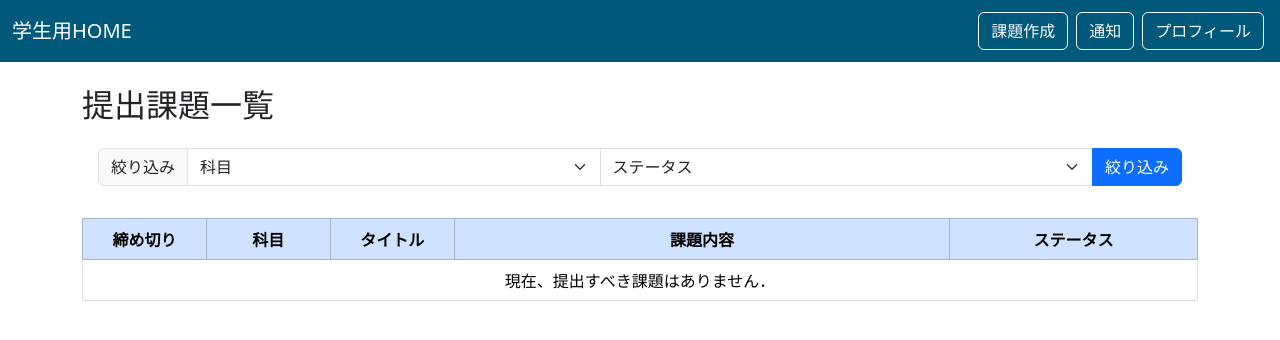
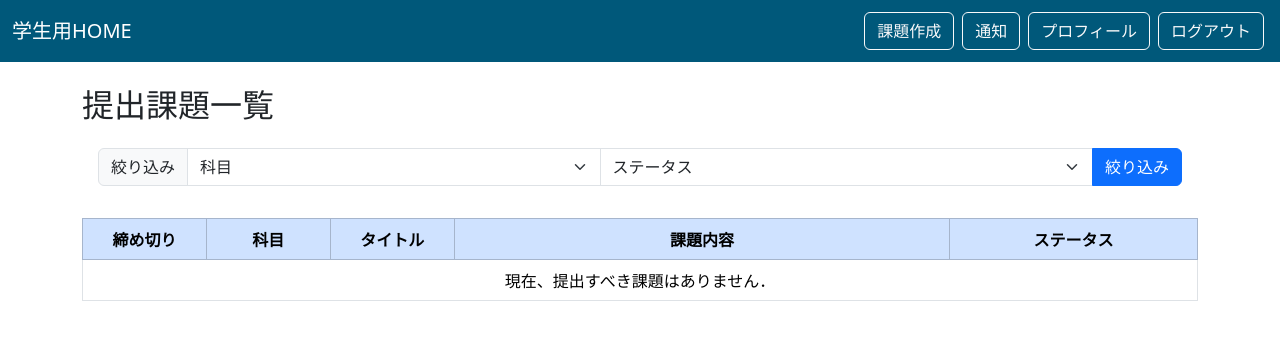
Before and after one commit to sumina10/nittc2025-j4exp-3, a Django app: page /task/student_home/ in a window 1280 px wide. Shown: the top 340 px of the page. Run offline with Django 5.2, Linux system fonts and the light colour scheme; the visitor is signed in with stand-in values (Sample User, id 1); data that the repository does not hold is empty; parts of the project's set-up code (start-up, migrations or seed data) failed here and were passed over; some libraries are stand-ins or nearby versions.

Commit message:
ぉごうとぶっとｎのじっそう

```diff
--- a/task/templates/task/student_base.html
+++ b/task/templates/task/student_base.html
@@ -78,6 +78,9 @@
                     <li class="nav-item m-lg-1 m-2">
                         <a class="btn btn-outline-light" href="{% url 'profile' %}">プロフィール</a>
                     </li>
+                    <li class="nav-item m-lg-1 m-2">
+                        <a class="btn btn-outline-light" href="{% url 'login' %}">ログアウト</a>
+                    </li>
                     {% block header_button %}
                     {% endblock %}
                 </ul>
--- a/task/templates/task/teacher_base.html
+++ b/task/templates/task/teacher_base.html
@@ -79,6 +79,9 @@
                     <li class="nav-item m-lg-1 m-2">
                         <a class="btn btn-outline-light" href="{% url 'profile' %}">プロフィール</a>
                     </li>
+                    <li class="nav-item m-lg-1 m-2">
+                        <a class="btn btn-outline-light" href="{% url 'login' %}">ログアウト</a>
+                    </li>
                     {% block header_button %}
                     {% endblock %}
                 </ul>
```
